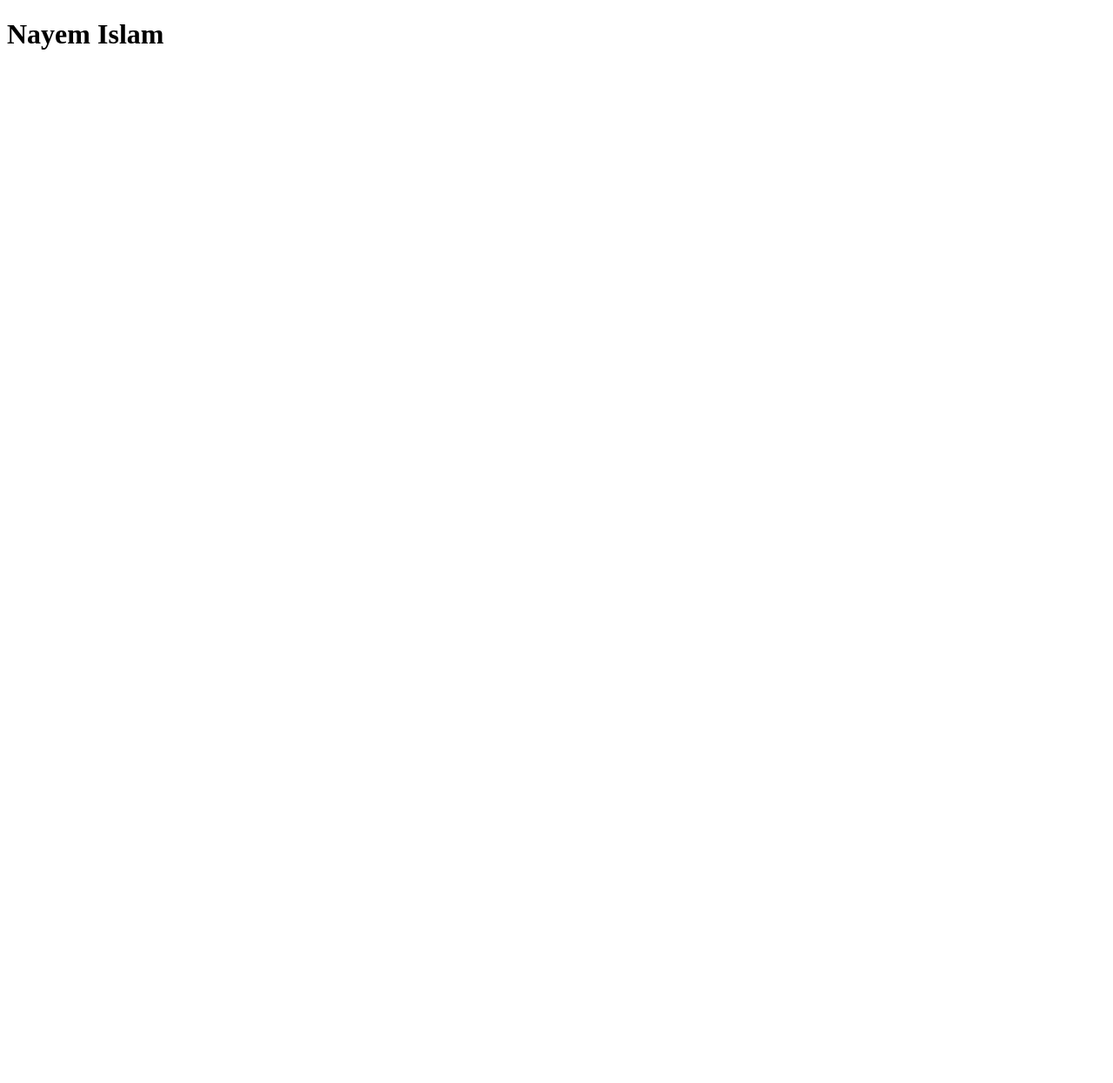
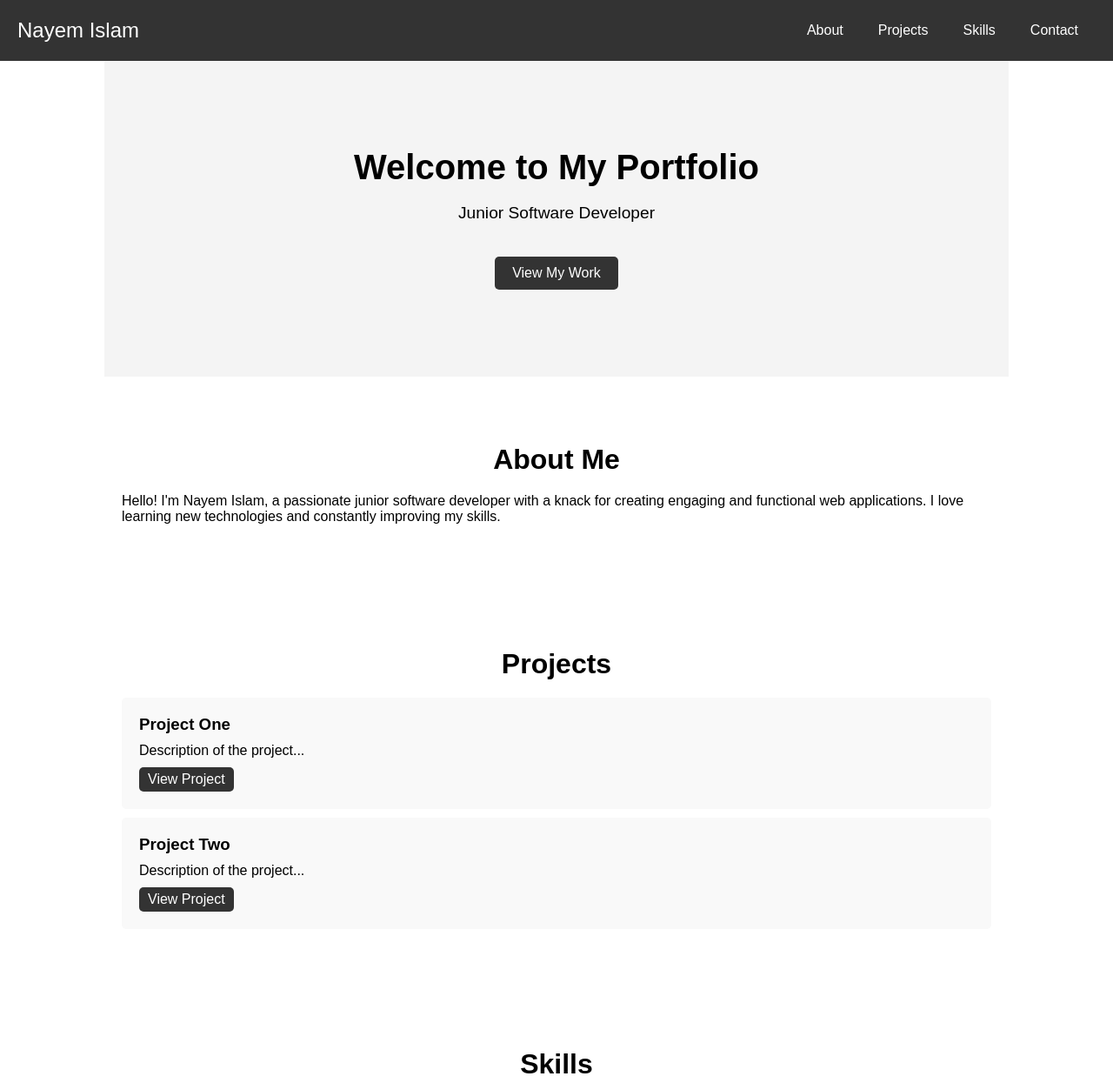
Before and after one commit to Nayem707/nayem707.github.io, a plain HTML site: page index.html in a window 1280 px wide. Shown: the top 1245 px of the page at 87% size. Before the commit the page ends 800 px from the top, so only its background shows below. Drawn offline with Linux system fonts and the light colour scheme.

Commit message:
Added Template

```diff
--- a/index.html
+++ b/index.html
@@ -3,9 +3,78 @@
   <head>
     <meta charset="UTF-8" />
     <meta name="viewport" content="width=device-width, initial-scale=1.0" />
-    <title>Document</title>
+    <title>Nayem Islam | Portfolio</title>
+    <link rel="stylesheet" href="styles.css" />
   </head>
   <body>
-    <h1>Nayem Islam</h1>
+    <header>
+      <nav>
+        <div class="logo">Nayem Islam</div>
+        <ul>
+          <li><a href="#about">About</a></li>
+          <li><a href="#projects">Projects</a></li>
+          <li><a href="#skills">Skills</a></li>
+          <li><a href="#contact">Contact</a></li>
+        </ul>
+      </nav>
+    </header>
+
+    <section id="hero">
+      <h1>Welcome to My Portfolio</h1>
+      <p>Junior Software Developer</p>
+      <a href="#projects" class="btn">View My Work</a>
+    </section>
+
+    <section id="about">
+      <h2>About Me</h2>
+      <p>
+        Hello! I'm Nayem Islam, a passionate junior software developer with a
+        knack for creating engaging and functional web applications. I love
+        learning new technologies and constantly improving my skills.
+      </p>
+    </section>
+
+    <section id="projects">
+      <h2>Projects</h2>
+      <div class="project">
+        <h3>Project One</h3>
+        <p>Description of the project...</p>
+        <a href="#" class="btn">View Project</a>
+      </div>
+      <div class="project">
+        <h3>Project Two</h3>
+        <p>Description of the project...</p>
+        <a href="#" class="btn">View Project</a>
+      </div>
+    </section>
+
+    <section id="skills">
+      <h2>Skills</h2>
+      <ul>
+        <li>HTML5, CSS3, JavaScript</li>
+        <li>React, Tailwind CSS</li>
+        <li>Node.js, Express</li>
+        <li>MongoDB, SQL</li>
+      </ul>
+    </section>
+
+    <section id="contact">
+      <h2>Contact Me</h2>
+      <p>
+        If you'd like to get in touch, feel free to reach out through the
+        following platforms:
+      </p>
+      <ul>
+        <li>Email: nayem.islam@example.com</li>
+        <li>LinkedIn: <a href="#">linkedin.com/in/nayemislam</a></li>
+        <li>GitHub: <a href="#">github.com/nayemislam</a></li>
+      </ul>
+    </section>
+
+    <footer>
+      <p>&copy; 2024 Nayem Islam. All Rights Reserved.</p>
+    </footer>
+
+    <script src="scripts.js"></script>
   </body>
 </html>
--- /dev/null
+++ b/scripts.js
@@ -0,0 +1,10 @@
+// Smooth scrolling for navigation links
+document.querySelectorAll('nav a').forEach((anchor) => {
+  anchor.addEventListener('click', function (e) {
+    e.preventDefault();
+
+    document.querySelector(this.getAttribute('href')).scrollIntoView({
+      behavior: 'smooth',
+    });
+  });
+});
--- /dev/null
+++ b/styles.css
@@ -0,0 +1,131 @@
+body,
+html {
+  margin: 0;
+  padding: 0;
+  font-family: Arial, sans-serif;
+  box-sizing: border-box;
+}
+
+header {
+  background-color: #333;
+  padding: 10px 20px;
+}
+
+nav {
+  display: flex;
+  justify-content: space-between;
+  align-items: center;
+}
+
+nav .logo {
+  color: #fff;
+  font-size: 1.5em;
+}
+
+nav ul {
+  list-style: none;
+  display: flex;
+}
+
+nav ul li {
+  margin: 0 10px;
+}
+
+nav ul li a {
+  color: #fff;
+  text-decoration: none;
+  padding: 5px 10px;
+  transition: background 0.3s;
+}
+
+nav ul li a:hover {
+  background-color: #555;
+  border-radius: 5px;
+}
+
+#hero {
+  background: #f4f4f4;
+  padding: 100px 20px;
+  text-align: center;
+}
+
+#hero h1 {
+  margin: 0;
+  font-size: 2.5em;
+}
+
+#hero p {
+  font-size: 1.2em;
+}
+
+#hero .btn {
+  display: inline-block;
+  margin-top: 20px;
+  padding: 10px 20px;
+  background-color: #333;
+  color: #fff;
+  text-decoration: none;
+  border-radius: 5px;
+  transition: background 0.3s;
+}
+
+#hero .btn:hover {
+  background-color: #555;
+}
+
+section {
+  padding: 50px 20px;
+  max-width: 1000px;
+  margin: 0 auto;
+}
+
+h2 {
+  text-align: center;
+  margin-bottom: 20px;
+  font-size: 2em;
+}
+
+#projects .project {
+  background: #f9f9f9;
+  padding: 20px;
+  margin: 10px 0;
+  border-radius: 5px;
+}
+
+#projects .project h3 {
+  margin: 0 0 10px;
+}
+
+#projects .project p {
+  margin: 0 0 10px;
+}
+
+#projects .btn {
+  display: inline-block;
+  padding: 5px 10px;
+  background-color: #333;
+  color: #fff;
+  text-decoration: none;
+  border-radius: 5px;
+  transition: background 0.3s;
+}
+
+#projects .btn:hover {
+  background-color: #555;
+}
+
+#skills ul {
+  list-style: none;
+  padding: 0;
+}
+
+#skills ul li {
+  padding: 5px 0;
+}
+
+footer {
+  text-align: center;
+  padding: 20px;
+  background: #333;
+  color: #fff;
+}
```
